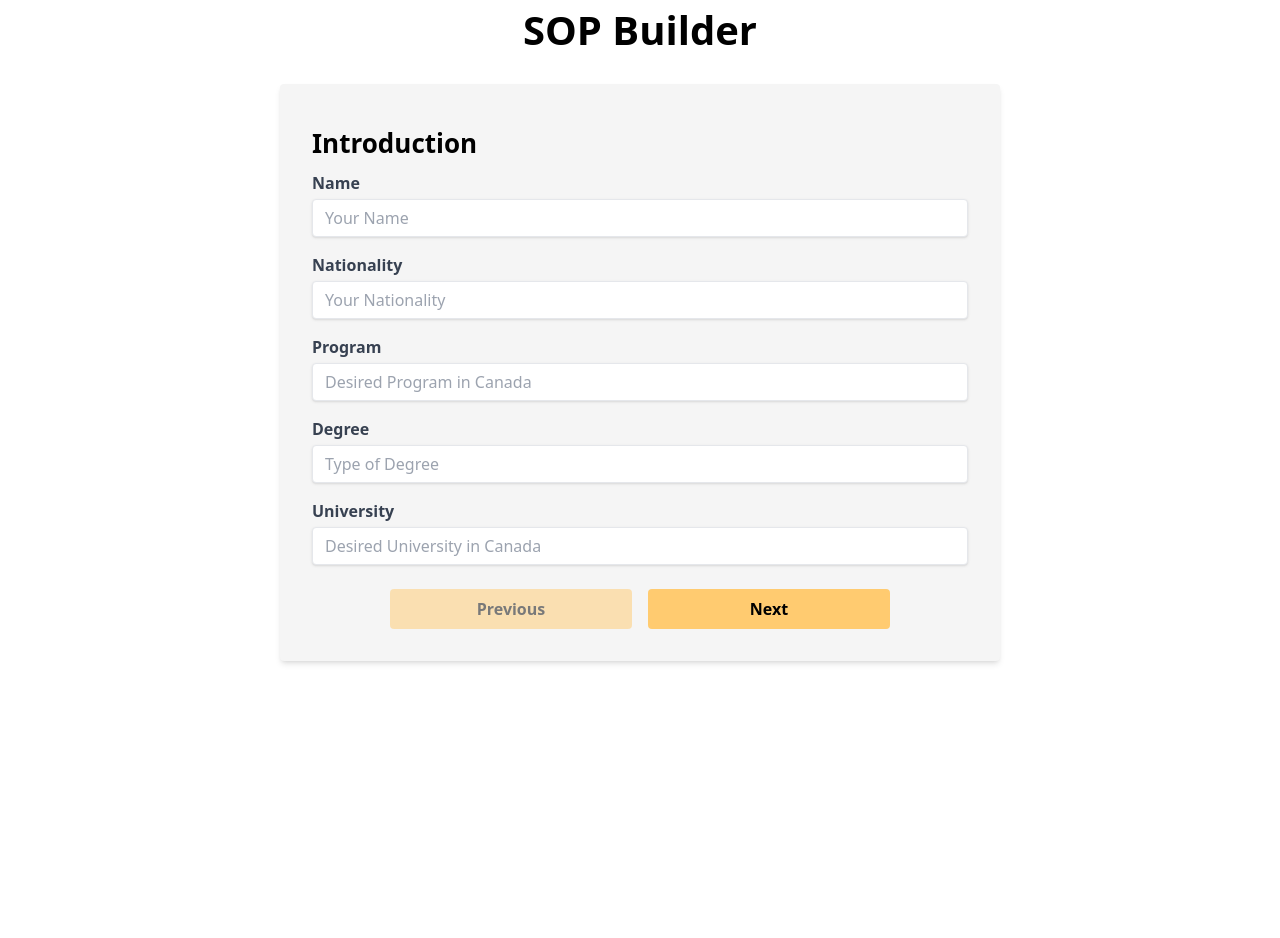
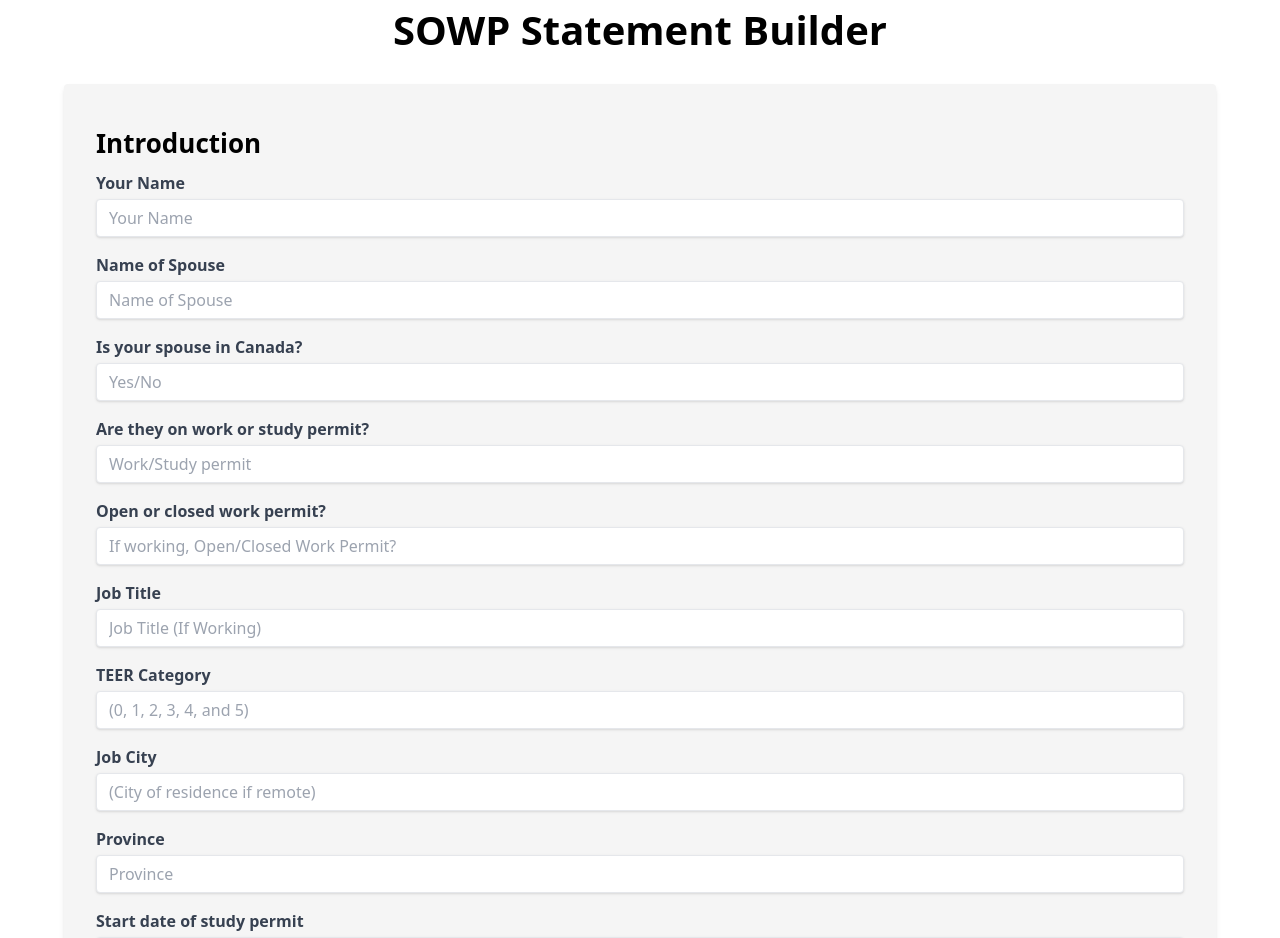
Before and after one commit to marmik28/sop-builder, a Next.js app: page / in a window 1280 px wide. Shown: the top 938 px of the page. Before the commit the page ends 800 px from the top, so only its background shows below. Built offline with nearby package versions, Linux system fonts and the light colour scheme.

Commit message:
SOP change to SOWP

```diff
--- a/components/Form.tsx
+++ b/components/Form.tsx
@@ -7,6 +7,7 @@ interface Field {
   label: string;
   placeholder: string;
   required: boolean;
+  inputType: string;
 }
 
 interface FormSection {
@@ -63,7 +64,7 @@ const Form: React.FC<FormProps> = ({
           </label>
           <input
             className="shadow appearance-none border rounded w-full py-2 px-3 text-gray-700 leading-tight focus:outline-none focus:shadow-outline"
-            type="text"
+            type={field.inputType}
             id={field.name}
             name={field.name}
             value={formData[field.name]}
--- a/components/formFields.json
+++ b/components/formFields.json
@@ -3,173 +3,318 @@
     "title": "Introduction",
     "fields": [
       {
-        "name": "name",
-        "label": "Name",
+        "name": "yourName",
+        "label": "Your Name",
         "placeholder": "Your Name",
-        "required": true
+        "required": true,
+        "inputType": "text"
       },
       {
-        "name": "nationality",
-        "label": "Nationality",
-        "placeholder": "Your Nationality",
-        "required": true
+        "name": "spouseName",
+        "label": "Name of Spouse",
+        "placeholder": "Name of Spouse",
+        "required": true,
+        "inputType": "text"
       },
       {
-        "name": "program",
-        "label": "Program",
-        "placeholder": "Desired Program in Canada",
-        "required": true
+        "name": "spouseInCanada",
+        "label": "Is your spouse in Canada?",
+        "placeholder": "Yes/No",
+        "required": true,
+        "inputType": "text"
       },
       {
-        "name": "degree",
-        "label": "Degree",
-        "placeholder": "Type of Degree",
-        "required": true
+        "name": "spousePermitStatus",
+        "label": "Are they on work or study permit?",
+        "placeholder": "Work/Study permit",
+        "required": true,
+        "inputType": "text"
       },
       {
-        "name": "university",
-        "label": "University",
-        "placeholder": "Desired University in Canada",
-        "required": true
+        "name": "workPermitType",
+        "label": "Open or closed work permit?",
+        "placeholder": "If working, Open/Closed Work Permit?",
+        "required": true,
+        "inputType": "text"
+      },
+      {
+        "name": "jobTitle",
+        "label": "Job Title",
+        "placeholder": "Job Title (If Working)",
+        "required": true,
+        "inputType": "text"
+      },
+      {
+        "name": "teerCategory",
+        "label": "TEER Category",
+        "placeholder": "(0, 1, 2, 3, 4, and 5)",
+        "required": true,
+        "inputType": "text"
+      },
+      {
+        "name": "jobCity",
+        "label": "Job City",
+        "placeholder": "(City of residence if remote)",
+        "required": true,
+        "inputType": "text"
+      },
+      {
+        "name": "province",
+        "label": "Province",
+        "placeholder": "Province",
+        "required": true,
+        "inputType": "text"
+      },
+      {
+        "name": "studyPermitStartDate",
+        "label": "Start date of study permit",
+        "placeholder": "Start date of study permit",
+        "required": true,
+        "inputType": "date"
+      },
+      {
+        "name": "studyPermitEndDate",
+        "label": "End date of study permit",
+        "placeholder": "End date of study permit",
+        "required": true,
+        "inputType": "date"
+      },
+      {
+        "name": "extendOrApplyWorkPermit",
+        "label": "Are you planning to extend your study permit or apply for work permit?",
+        "placeholder": "If your study permit is expiring in the next six months",
+        "required": true,
+        "inputType": "text"
+      },
+      {
+        "name": "spouseDegree",
+        "label": "Degree pursued by spouse",
+        "placeholder": "Degree pursued by spouse",
+        "required": true,
+        "inputType": "text"
+      },
+      {
+        "name": "courseName",
+        "label": "Course Name",
+        "placeholder": "Course Name",
+        "required": true,
+        "inputType": "text"
+      },
+      {
+        "name": "universityName",
+        "label": "College/University Name",
+        "placeholder": "College/University Name",
+        "required": true,
+        "inputType": "text"
+      },
+      {
+        "name": "programStartDate",
+        "label": "Start date of program",
+        "placeholder": "Start date of program",
+        "required": true,
+        "inputType": "date"
+      },
+      {
+        "name": "programEndDate",
+        "label": "End date of program",
+        "placeholder": "End date of program",
+        "required": true,
+        "inputType": "date"
       }
     ]
   },
   {
-    "title": "Educational Background",
+    "title": "Relationship (Love)",
     "fields": [
       {
-        "name": "educationLevel",
-        "label": "Highest level of education achieved",
-        "placeholder": "Your Highest Education Level",
-        "required": true
+        "name": "firstContactwho",
+        "label": "Who initiated the first contact?",
+        "placeholder": "You or your Spouse?",
+        "required": true,
+        "inputType": "text"
       },
       {
-        "name": "institutions",
-        "label": "Names of institutions",
-        "placeholder": "Names of Educational Institutions",
-        "required": true
+        "name": "firstContactDetails",
+        "label": "Details of the first contact",
+        "placeholder": "My husband contacted me via Facebook, Instagram, a Dating Website, etc.",
+        "required": true,
+        "inputType": "text"
       },
       {
-        "name": "degreesCertifications",
-        "label": "Degrees or certifications earned",
-        "placeholder": "Degrees or Certifications Earned",
-        "required": true
+        "name": "datingJourneyDetails",
+        "label": "Dating journey details",
+        "placeholder": "Explain your dates, understanding, places visited together and bonding, special memories, occasions",
+        "required": true,
+        "inputType": "text"
       },
       {
-        "name": "academicAchievements",
-        "label": "Academic achievements",
-        "placeholder": "Your Academic Achievements",
-        "required": false
+        "name": "marriageTalksDetails",
+        "label": "Initiation of marriage talks",
+        "placeholder": "Who initiated the first talks about marriage and how you broke the news to parents and any difficulties faced convincing them, how did you convince them, in great detail.",
+        "required": true,
+        "inputType": "text"
       },
       {
-        "name": "englishLanguageTest",
-        "label": "English Language test taken",
-        "placeholder": "English Language Test Taken",
-        "required": false
+        "name": "familyDecisionDetails",
+        "label": "Family decision details",
+        "placeholder": "How and when they met, along with the date and place where both families met, and whether the talks went smoothly or not. How everything was decided.",
+        "required": true,
+        "inputType": "text"
+      },
+      {
+        "name": "engagementCeremonyDetails",
+        "label": "Engagement ceremony details",
+        "placeholder": "Date and place where it was done, whether it was an intimate gathering or a ceremony, etc",
+        "required": true,
+        "inputType": "text"
+      },
+      {
+        "name": "weddingCeremonyDetails",
+        "label": "Wedding ceremony details",
+        "placeholder": "Date and place where it was done, whether it was an intimate gathering or a ceremony, etc",
+        "required": true,
+        "inputType": "text"
       }
     ]
   },
   {
-    "title": "Study Plans",
+    "title": "Relationship (Arrange)",
     "fields": [
       {
-        "name": "fieldOfStudy",
-        "label": "Intended field of study in Canada",
-        "placeholder": "Your Intended Field of Study",
-        "required": true
+        "name": "matchFindingDetails",
+        "label": "How did you find the match?",
+        "placeholder": "Did you find the match on a matrimonial website or application? or family member brought the rishta for marriage?",
+        "required": true,
+        "inputType": "text"
       },
       {
-        "name": "institutions",
-        "label": "Names of potential institutions/University",
-        "placeholder": "Names of Potential Institutions/University",
-        "required": true
+        "name": "journeyDetails",
+        "label": "Journey details",
+        "placeholder": "Please explain the journey, how you came to contact each other, and how many dates you guys went, How marriage talk started",
+        "required": true,
+        "inputType": "text"
       },
       {
-        "name": "courseType",
-        "label": "Course Type",
-        "placeholder": "Type of Course",
-        "required": true
+        "name": "firstMeetingDetails",
+        "label": "First meeting details",
+        "placeholder": "Who went to whose house for the first meeting?",
+        "required": true,
+        "inputType": "text"
       },
       {
-        "name": "universityReason",
-        "label": "Any specific reason to choose the university",
-        "placeholder": "Reason for Choosing University",
-        "required": false
+        "name": "firstSightReaction",
+        "label": "First sight reaction",
+        "placeholder": "What was your reaction to seeing your spouse for the first time",
+        "required": true,
+        "inputType": "text"
       },
       {
-        "name": "careerPersonalGrowth",
-        "label": "How this study will benefit your career or personal growth",
-        "placeholder": "Benefits to Career/Personal Growth",
-        "required": true
+        "name": "startOfCommunication",
+        "label": "Start of communication",
+        "placeholder": "When did you start talking or chatting with your spouse",
+        "required": true,
+        "inputType": "text"
+      },
+      {
+        "name": "courtshipOccasions",
+        "label": "Courtship occasions",
+        "placeholder": "Any significant occasions which you celebrated during your courtship, such as birthdays or any other occasions",
+        "required": true,
+        "inputType": "text"
+      },
+      {
+        "name": "arrangeEngagementDetails",
+        "label": "Engagement ceremony details",
+        "placeholder": "Date and place where it was done, whether it was an intimate gathering or a ceremony, etc",
+        "required": true,
+        "inputType": "text"
+      },
+      {
+        "name": "arrangeWeddingDetails",
+        "label": "Wedding ceremony details",
+        "placeholder": "Date and place where it was done, whether it was an intimate gathering or a ceremony, etc",
+        "required": true,
+        "inputType": "text"
       }
     ]
   },
   {
-    "title": "Work Plans",
+    "title": "Willingness to be with spouse",
     "fields": [
       {
-        "name": "industrySector",
-        "label": "Intended industry or sector",
-        "placeholder": "Intended Industry/Sector",
-        "required": true
+        "name": "motivationForWorkPermit",
+        "label": "Motivation for Spousal Open Work Permit",
+        "placeholder": "Motivation for Spousal Open Work Permit",
+        "required": true,
+        "inputType": "text"
       },
       {
-        "name": "rolesPositions",
-        "label": "Specific roles or positions sought",
-        "placeholder": "Specific Roles/Positions",
-        "required": true
+        "name": "educationLevel",
+        "label": "Highest level of education",
+        "placeholder": "(Primary School, Secondary School, High School, Diploma, Bachelors, PG or Masters)",
+        "required": true,
+        "inputType": "text"
       },
       {
-        "name": "professionalDevelopment",
-        "label": "How this work experience will contribute to your professional development",
-        "placeholder": "Contribution to Professional Development",
-        "required": true
+        "name": "grades",
+        "label": "Grades",
+        "placeholder": "Final grade in your highest level of education",
+        "required": true,
+        "inputType": "text"
+      },
+      {
+        "name": "professionalJourney",
+        "label": "Professional journey",
+        "placeholder": "Mention in as much detail as possible about your professional journey, from your first job to the most recent one and also mention in details your roles and responsibilities",
+        "required": true,
+        "inputType": "text"
+      },
+      {
+        "name": "jobInCanada",
+        "label": "Job in Canada",
+        "placeholder": "What kind of job are you looking for in Canada?",
+        "required": true,
+        "inputType": "text"
+      },
+      {
+        "name": "contributionToSociety",
+        "label": "Contribution to Canadian workforce and society",
+        "placeholder": "Contribution to Canadian workforce and society",
+        "required": true,
+        "inputType": "text"
       }
     ]
   },
   {
-    "title": "Financial Information",
+    "title": "Strong ties to India",
     "fields": [
       {
-        "name": "financialSupport",
-        "label": "Means of financial support during the stay",
-        "placeholder": "Means of Financial Support",
-        "required": true
+        "name": "indiaFinancialAssets",
+        "label": "Financial assets and resources in India",
+        "placeholder": "Land assests, Savings, Investments etc",
+        "required": true,
+        "inputType": "text"
       },
       {
-        "name": "proofOfFunds",
-        "label": "Proof of funds (if required)",
-        "placeholder": "Proof of Funds (if required)",
-        "required": false
+        "name": "reasonsToReturnToIndia",
+        "label": "Reasons to return to India.",
+        "placeholder": "Parents in India, Family Business, Ambition to contribute to your motherland.",
+        "required": true,
+        "inputType": "text"
       },
       {
-        "name": "costOfLiving",
-        "label": "Cost of living",
-        "placeholder": "Cost of Living",
-        "required": true
-      }
-    ]
-  },
-  {
-    "title": "Ties to Home Country",
-    "fields": [
-      {
-        "name": "familyTies",
-        "label": "Family",
-        "placeholder": "Family Ties",
-        "required": true
+        "name": "spouseProfessionalHorizons",
+        "label": "Spouse's professional horizons in India",
+        "placeholder": "How will education or work experience of your spouse help them after coming to India.",
+        "required": true,
+        "inputType": "text"
       },
       {
-        "name": "employmentTies",
-        "label": "Employment",
-        "placeholder": "Employment Ties",
-        "required": true
-      },
-      {
-        "name": "propertyCommitments",
-        "label": "Property or other significant commitments",
-        "placeholder": "Property/Commitments",
-        "required": true
+        "name": "returnToIndiaPlans",
+        "label": "Plans to return to India before allowed stay in Canada expires",
+        "placeholder": "Plans to return to India before allowed stay in Canada expires",
+        "required": true,
+        "inputType": "text"
       }
     ]
   }
--- a/pages/index.tsx
+++ b/pages/index.tsx
@@ -18,7 +18,7 @@ const Home: React.FC = () => {
           }
           return '';
       }).filter(Boolean).join(',\n')}`;
-  }).join(',\n\n')}\n\nWrite a 1600 word SOP incorporating the above details.`;
+  }).join(',\n\n')}\n\nWrite a SOWP SOP in 1600 words, incorporating the above details.`;
 
     setGeneratedText(prompt);
     setKey((prevKey) => prevKey + 1);
@@ -37,11 +37,11 @@ const Home: React.FC = () => {
   return (
     <div className="min-h-screen">
       <div className="flex items-center justify-center">
-        <h1 className="text-[40px] font-semibold">SOP Builder</h1>
+        <h1 className="text-[40px] font-semibold">SOWP Statement Builder</h1>
       </div>
       <div className="container mx-auto p-6 bg-white">
         <div className="flex responsive-container flex-col justify-center items-center">
-          <div className="form-container w-[720px]">
+          <div className="form-container w-full px-10">
             <Form
               onFormSubmit={handleFormSubmit}
               sections={formFields}
```
Also changed, not shown: components/ChatGPT.tsx (+10 -11 lines).
